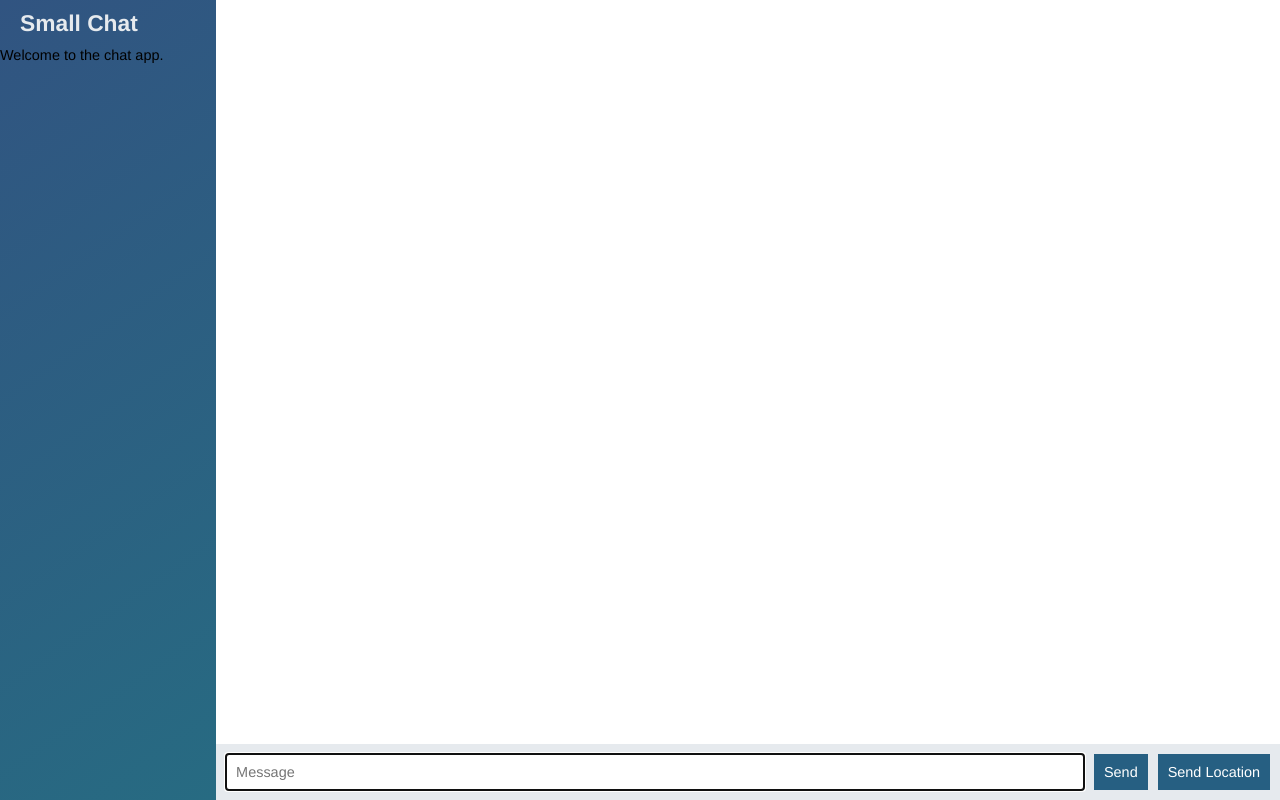
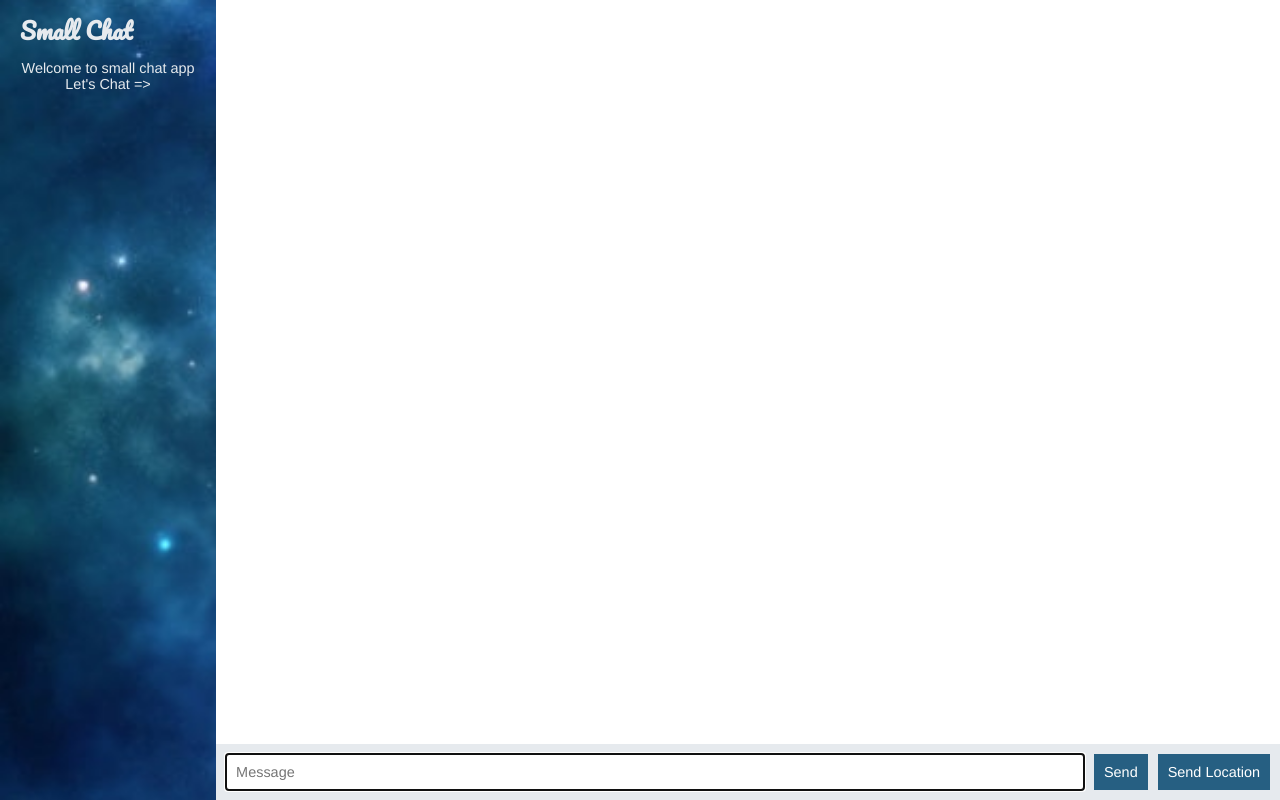
Before and after one commit to ElizaYang/nodeJs-Realtime-ChatApp, a website: page public/index.html in a window 1280 px wide. Drawn offline with nearby package versions, Linux system fonts and the light colour scheme; no server answers.

Commit message:
edit style

```diff
--- a/public/css/styles.css
+++ b/public/css/styles.css
@@ -87,18 +87,22 @@ button:disabled {
   overflow-y: scroll;
   width: 260px;
   height: 100vh;
-  background: -moz-linear-gradient(125deg, rgba(39,107,130,1) 0%, rgba(49,84,129,1) 100%); /* ff3.6+ */
-  background: -webkit-gradient(linear, left top, right bottom, color-stop(0%, rgba(49,84,129,1)), color-stop(100%, rgba(39,107,130,1))); /* safari4+,chrome */
-  background: -webkit-linear-gradient(125deg, rgba(39,107,130,1) 0%, rgba(49,84,129,1) 100%); /* safari5.1+,chrome10+ */
-  background: -o-linear-gradient(125deg, rgba(39,107,130,1) 0%, rgba(49,84,129,1) 100%); /* opera 11.10+ */
-  background: -ms-linear-gradient(125deg, rgba(39,107,130,1) 0%, rgba(49,84,129,1) 100%); /* ie10+ */
-  background: linear-gradient(325deg, rgba(39,107,130,1) 0%, rgba(49,84,129,1) 100%); /* w3c */
+
+  background: url("sidebarImg.jpg") no-repeat center;
+  background-attachment: fixed;
+  background-size: cover;
 }
 
 .chat__sidebar h3 {
   color: #e6eaee;
+  font-family: 'Pacifico', cursive;
   margin: 10px 20px;
   text-align: left;
+}
+
+.chat__sidebar p {
+  color: #e6eaee;
+  text-align: center;
 }
 
 .chat__sidebar ul {
--- a/public/index.html
+++ b/public/index.html
@@ -10,7 +10,8 @@
 <body class="chat">
 	<div class="chat__sidebar">
 		<h3>Small Chat</h3>
-		<p>Welcome to the chat app.</p>
+		<p>Welcome to small chat app</p>
+		<p>Let's Chat =></p>
 		<div id="users"></div>
 	</div>
 
@@ -31,6 +32,8 @@
 	<script src="/socket.io/socket.io.js"></script>
 	<script src="/js/libs/jquery-3.2.1.min.js"></script>
 	<script src="/js/index.js"></script>
+	<!-- font -->
+	<link href="https://fonts.googleapis.com/css?family=Pacifico" rel="stylesheet">
 </body>
 
 </html>
```
Also changed, not shown: server/server.js (+4 -4 lines), public/css/background.jpg (added), public/css/sidebarImg.jpg (added).
